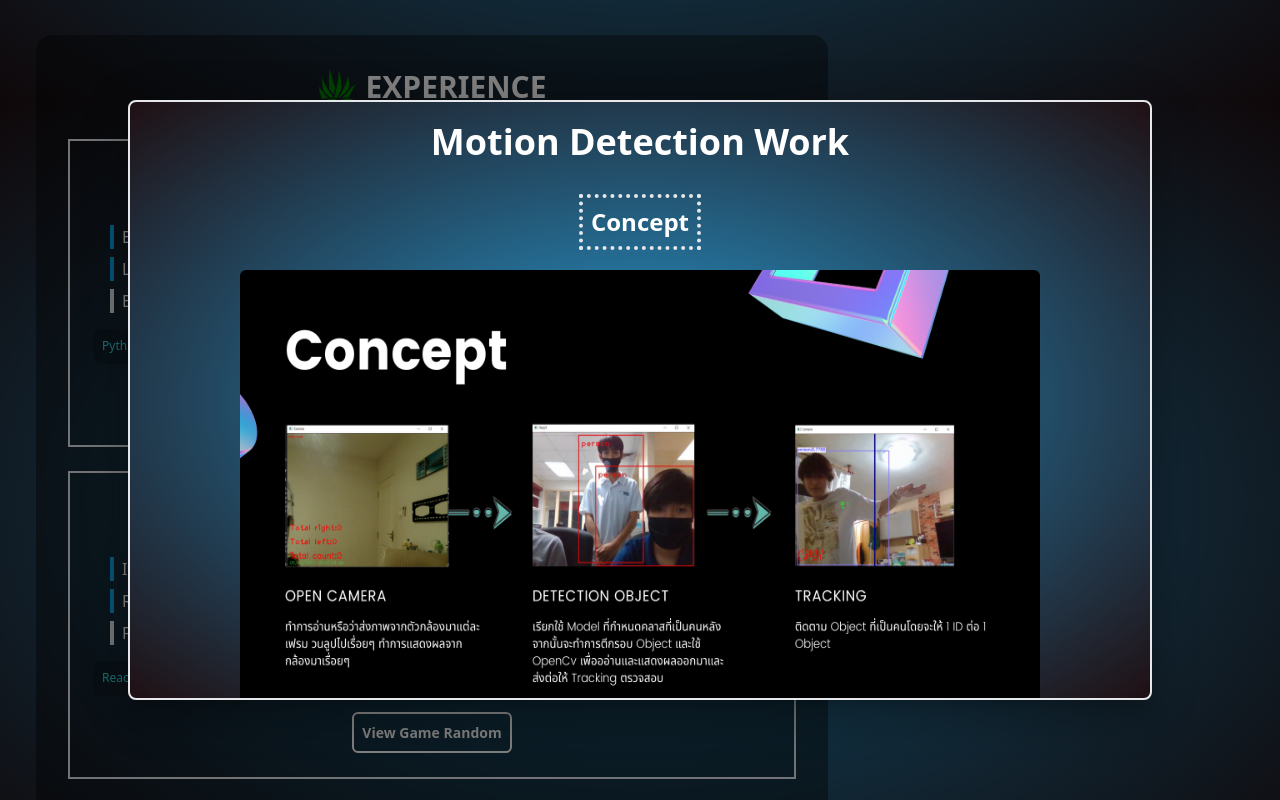
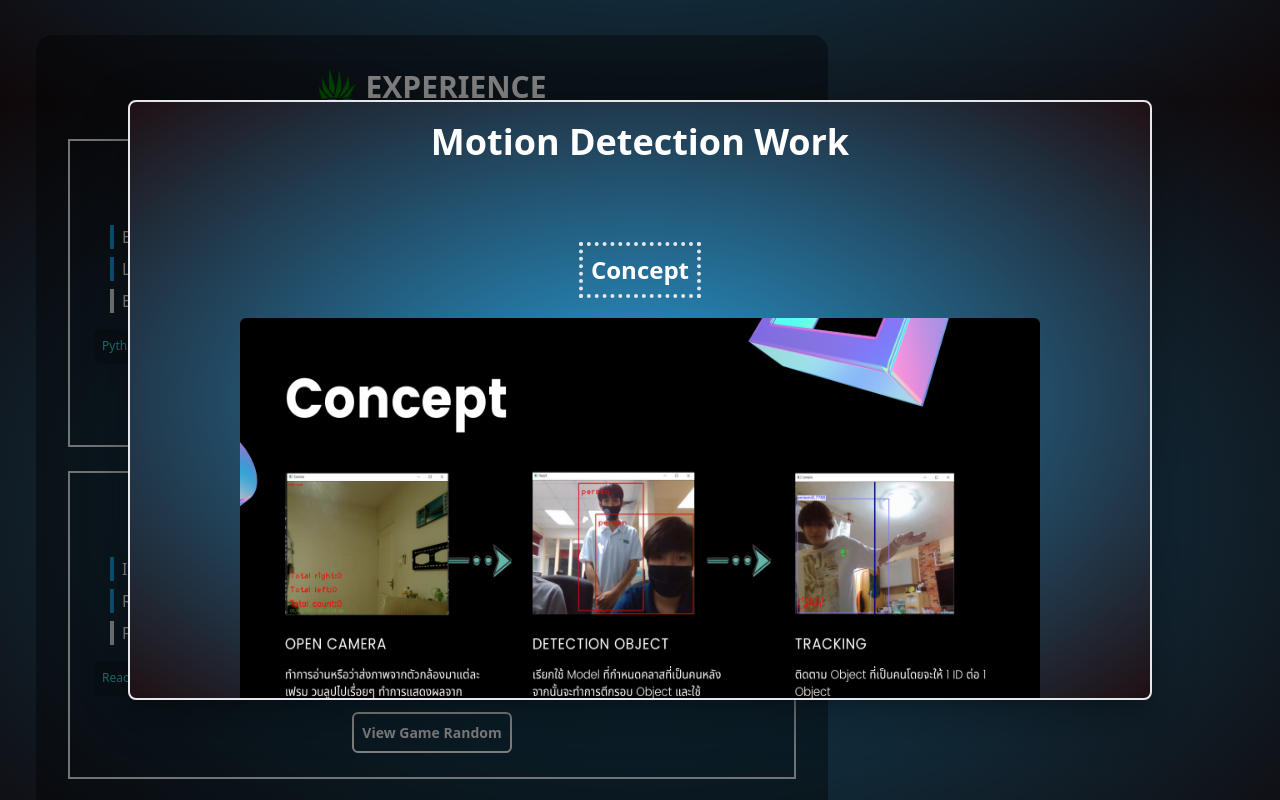
Before and after one commit to boatmessi02/resumes, a Next.js app: page / in a window 1280 px wide. Both pictures are taken after a click on the element "View Motion Detection". Shown: the part 698-1498 px from the top of the page. Built offline with nearby package versions, Linux system fonts and the light colour scheme; grey boxes are pictures that could not be loaded.

Commit message:
update modal experience

```diff
--- a/components/Experience/motion/ModalMotion.js
+++ b/components/Experience/motion/ModalMotion.js
@@ -74,7 +74,7 @@ const ModalMotion = (props) => {
       <Box
         style={{ padding: "20px" }}
         sx={style}
-        className="scrollModal border-2 flex flex-col w-[380px] md:w-full max-w-[1024px]  h-[600px] bg-[#222] text-white text-center gap-[2rem] rounded-lg"
+        className="scrollModal border-2 flex p-[30px] flex-col w-[350px] md:w-[1024px] h-[500px] md:h-[600px] text-white text-center gap-[3rem] md:gap-[5rem] rounded-lg"
       >
         <div style={{ fontSize: "18px" }}>
           <h1 className="font-bold text-4xl">Motion Detection Work</h1>
@@ -96,8 +96,8 @@ const ModalMotion = (props) => {
             </div>
           ))}
           <div className="font-bold text-2xl flex flex-col gap-5 items-center">
-            <h1>Video Result Motion</h1>
-            <div className="w-[340px] md:w-[800px]">
+            <h1 className="border-4 border-dotted p-2">Video Result Motion</h1>
+            <div className="w-[300px] md:w-[800px]">
               <Player
                 playsInline
                 poster="/images/motion/motion.jpg"
```
